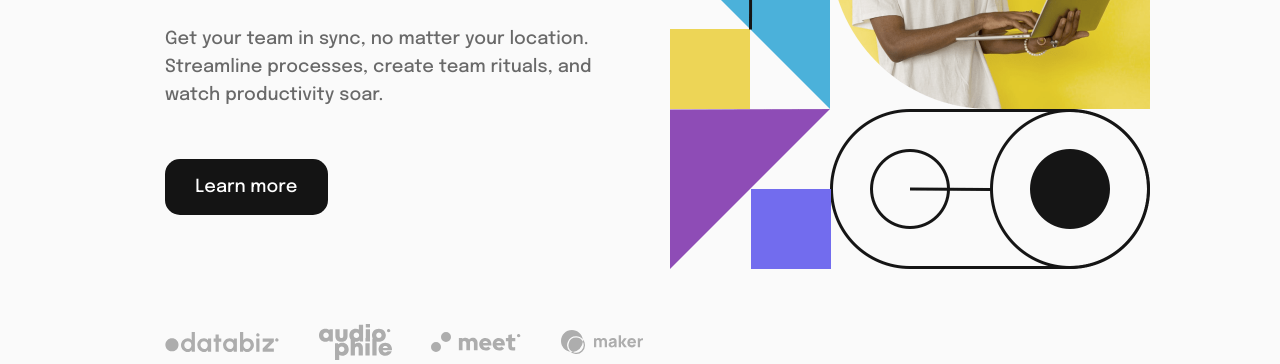
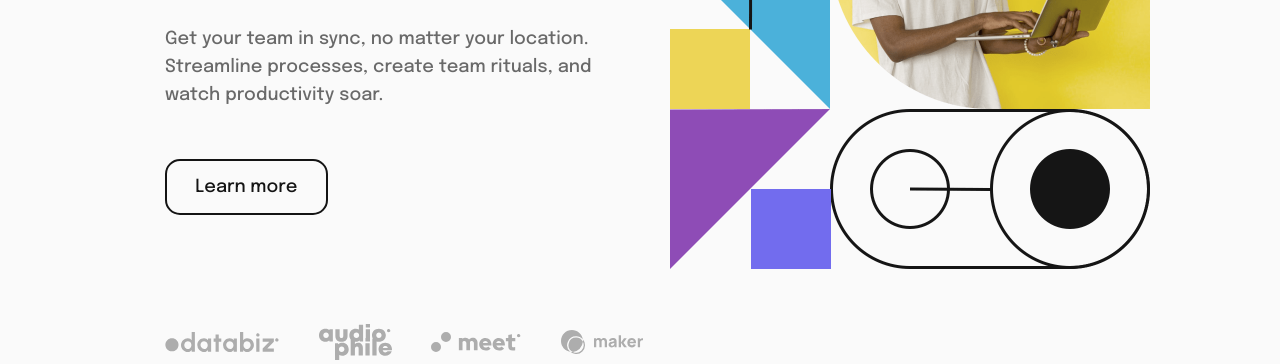
Before and after one commit to Shuvalovrus/intro-section-with-dropdown-navigation-main, a plain HTML site: page index.html in a window 1280 px wide. In both pictures the pointer is over the button "Learn more". Shown: the part 501-865 px from the top of the page. Drawn offline with Linux system fonts and the light colour scheme.

Commit message:
feat: add hover for black button

```diff
--- a/style.css
+++ b/style.css
@@ -139,10 +139,15 @@ div[class*="__container"] {
 }
 .button_black {
     font-size: 18px;
-    padding: 19px 30.2px;
+    padding: 17px 28.2px;
     background-color: var(--almost-black-color);
     color: #fff;
+    border: 2px solid var(--almost-black-color);
     border-radius: 15px;
+}
+.button_black:hover {
+    color: var(--almost-black-color);
+    background-color: var(--almost-white-color);
 }
 /* /BUTTON */
 /* SUBMENU */
```
